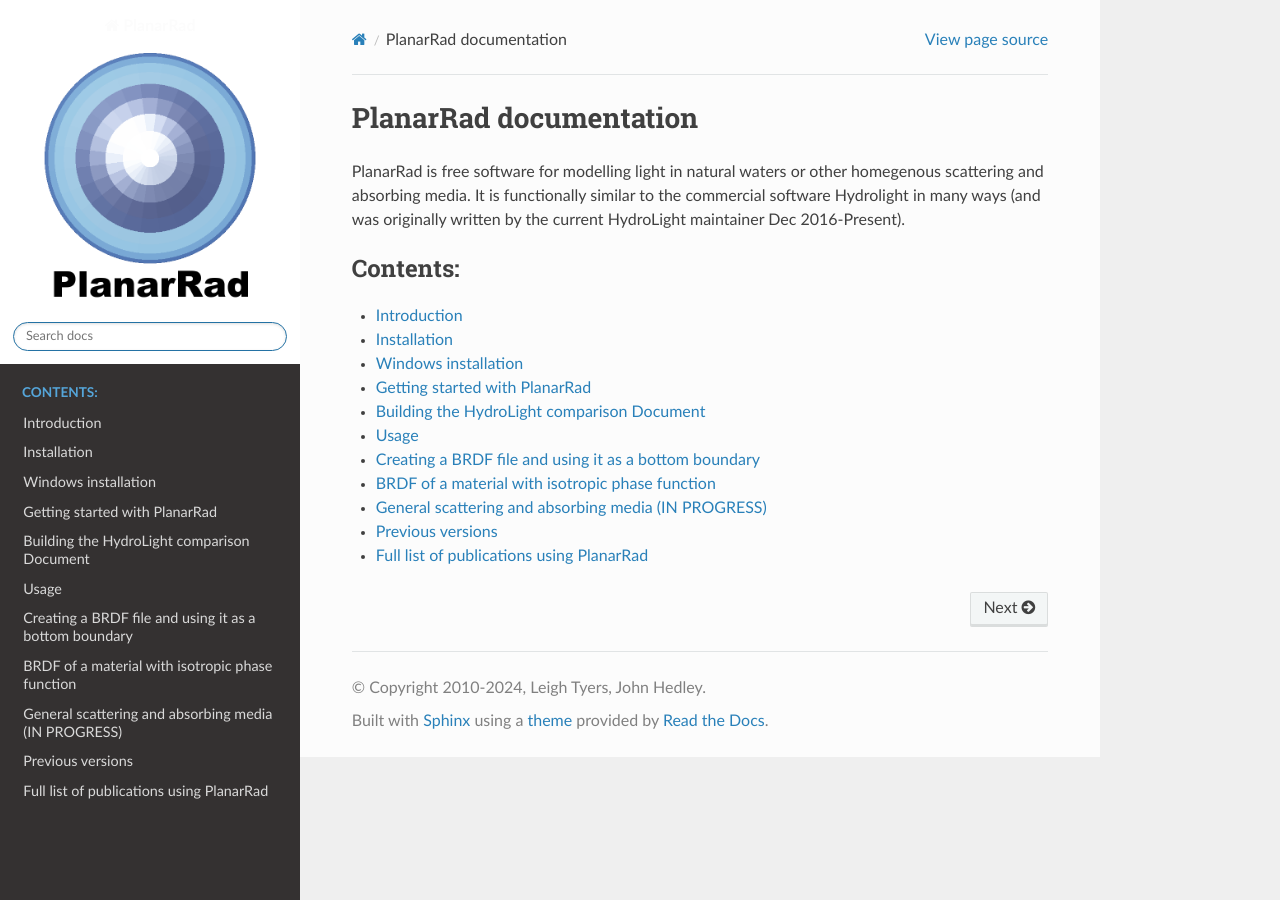
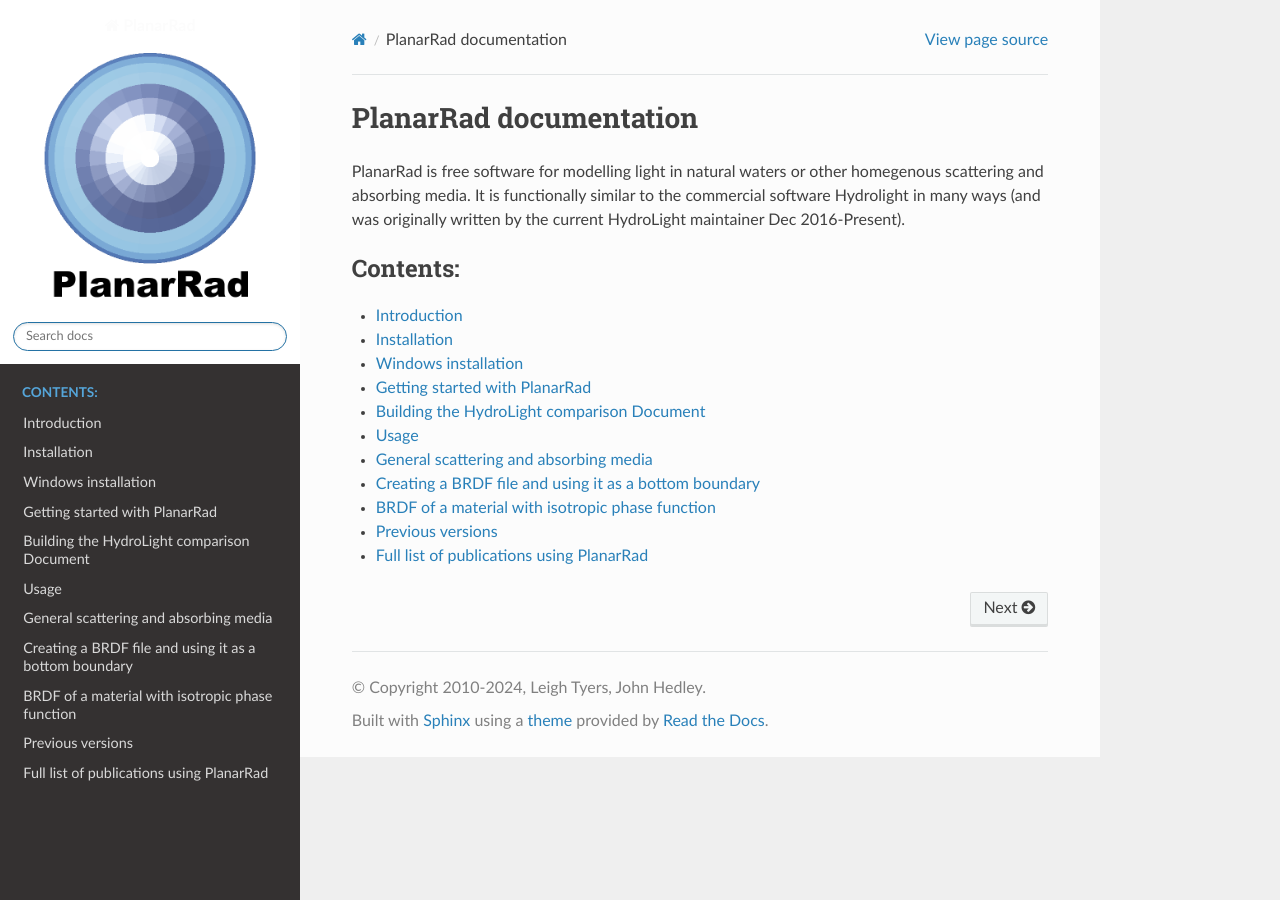
Before and after one commit to catchSheep/PlanarRad, a Sphinx documentation site: the page built from docs/source/index.rst, in a window 1280 px wide. Built offline with Sphinx 7.4.7 and the Read the Docs theme 2.0.0, drawn with Linux system fonts in a browser that asks for light colours.

Commit message:
Updating order

```diff
--- a/docs/source/index.rst
+++ b/docs/source/index.rst
@@ -16,9 +16,9 @@
    installation and usage/Getting started with PlanarRad
    installation and usage/building the hydrolight comparison document
    installation and usage/usage
+   installation and usage/General scattering and absorbing media
    installation and usage/creating_BRDF_bottom_boundary
    installation and usage/BRDF_isotropic
-   installation and usage/General scattering and absorbing media
    misc/previous_versions
    misc/publications
    :maxdepth: 1
--- a/docs/source/installation and usage/General scattering and absorbing media.md
+++ b/docs/source/installation and usage/General scattering and absorbing media.md
@@ -1,4 +1,4 @@
-# General scattering and absorbing media (IN PROGRESS)
+# General scattering and absorbing media
 
 
 PlanarRad was designed for use with data corresponding to natural water bodies, however it can be used to model the
```
